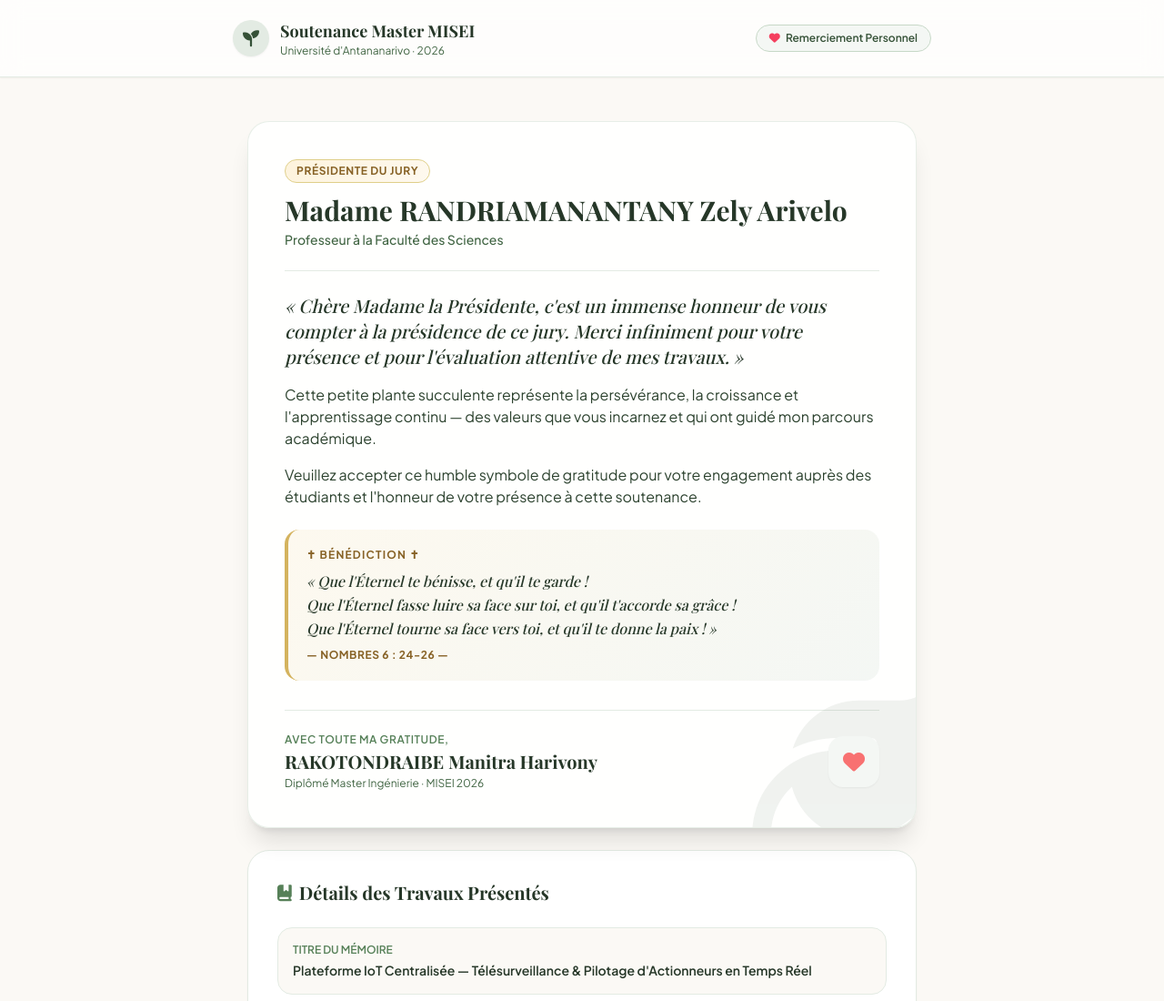
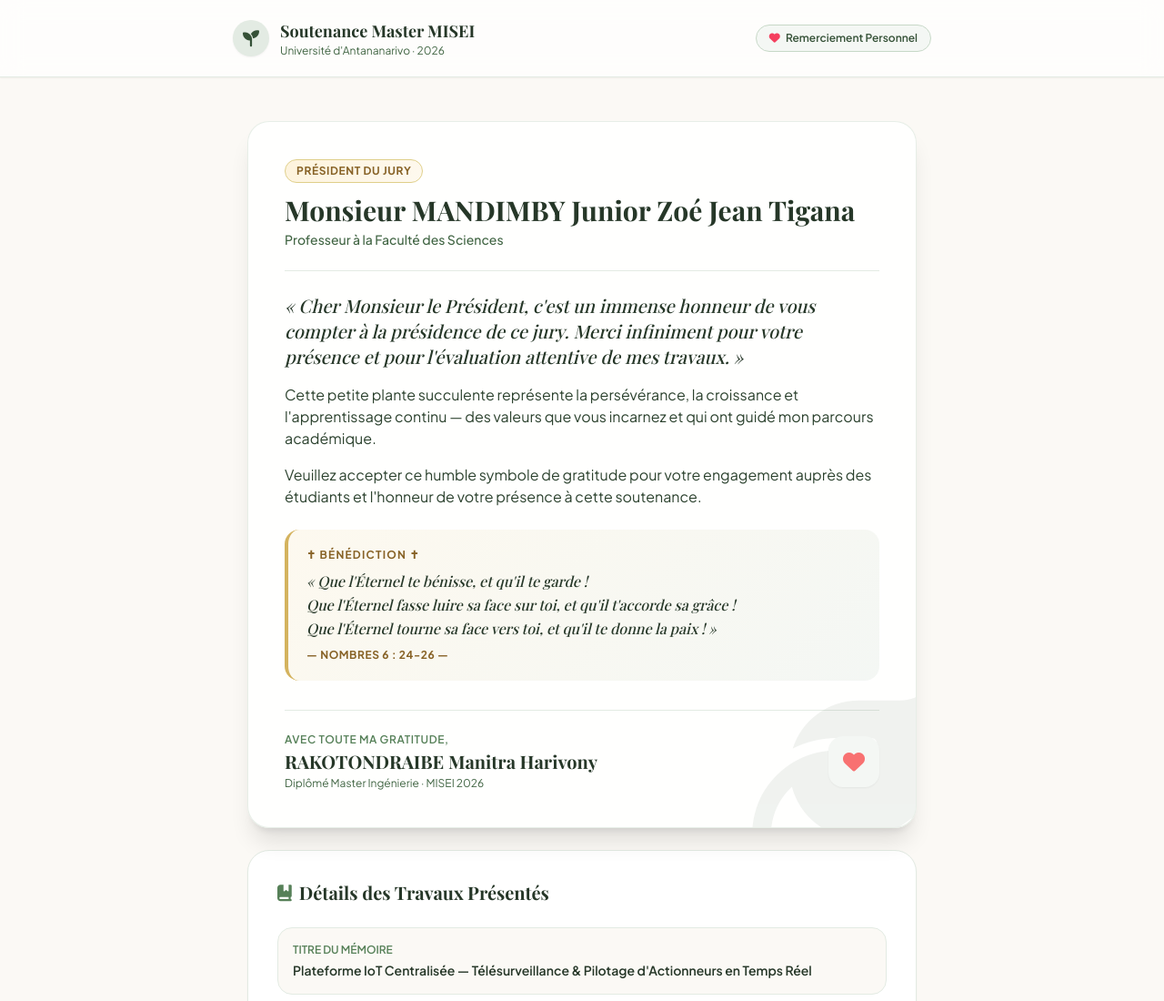
Before and after one commit to Eduque-me/Qr, a plain HTML site: page index.html in a window 1280 px wide. Shown: the top 1100 px of the page at 91% size. Drawn offline with nearby package versions, Linux system fonts and the light colour scheme; a web font is replaced by a local one.

Commit message:
fix: president du jury -> M. MANDIMBY Junior Zoe Jean Tigana (prof=0)

```diff
--- a/index.html
+++ b/index.html
@@ -231,10 +231,10 @@
     <script>
     const jury = [
         {
-            name: "Madame RANDRIAMANANTANY Zely Arivelo",
-            role: "Présidente du Jury",
+            name: "Monsieur MANDIMBY Junior Zoé Jean Tigana",
+            role: "Président du Jury",
             title: "Professeur à la Faculté des Sciences",
-            message: "« Chère Madame la Présidente, c'est un immense honneur de vous compter à la présidence de ce jury. Merci infiniment pour votre présence et pour l'évaluation attentive de mes travaux. »"
+            message: "« Cher Monsieur le Président, c'est un immense honneur de vous compter à la présidence de ce jury. Merci infiniment pour votre présence et pour l'évaluation attentive de mes travaux. »"
         },
         {
             name: "Monsieur RAKOTOARIMANANA Liva Graffin",
```
